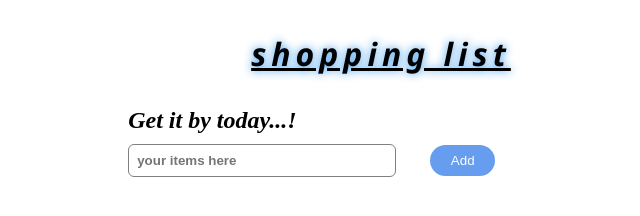
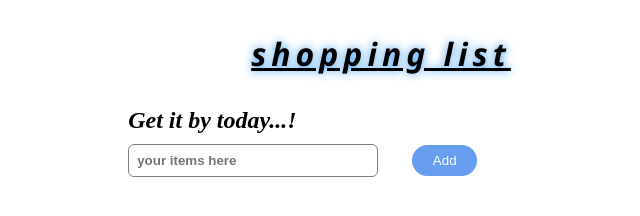
Before and after one commit to Natarajan-rangasamy/shopping_list, a website: page index.html in a window 1280 px wide. Shown: the whole page, without its empty margins (259-899 px from the left). Drawn offline with nearby package versions, Linux system fonts and the light colour scheme.

Commit message:
search field updated

```diff
--- a/index.html
+++ b/index.html
@@ -13,7 +13,7 @@
   <body>
     <h3 class="animate__animated animate__heartBeat">shopping list</h3>
     <h2 class="note">Get it by today...!</h2>
-    <input type="text" class="js-input" placeholder="your items here" />
+    <input type="search" class="js-input" placeholder="your items here" />
     <button class="add">Add</button>
     <div class="list">
       <ul></ul>
```
